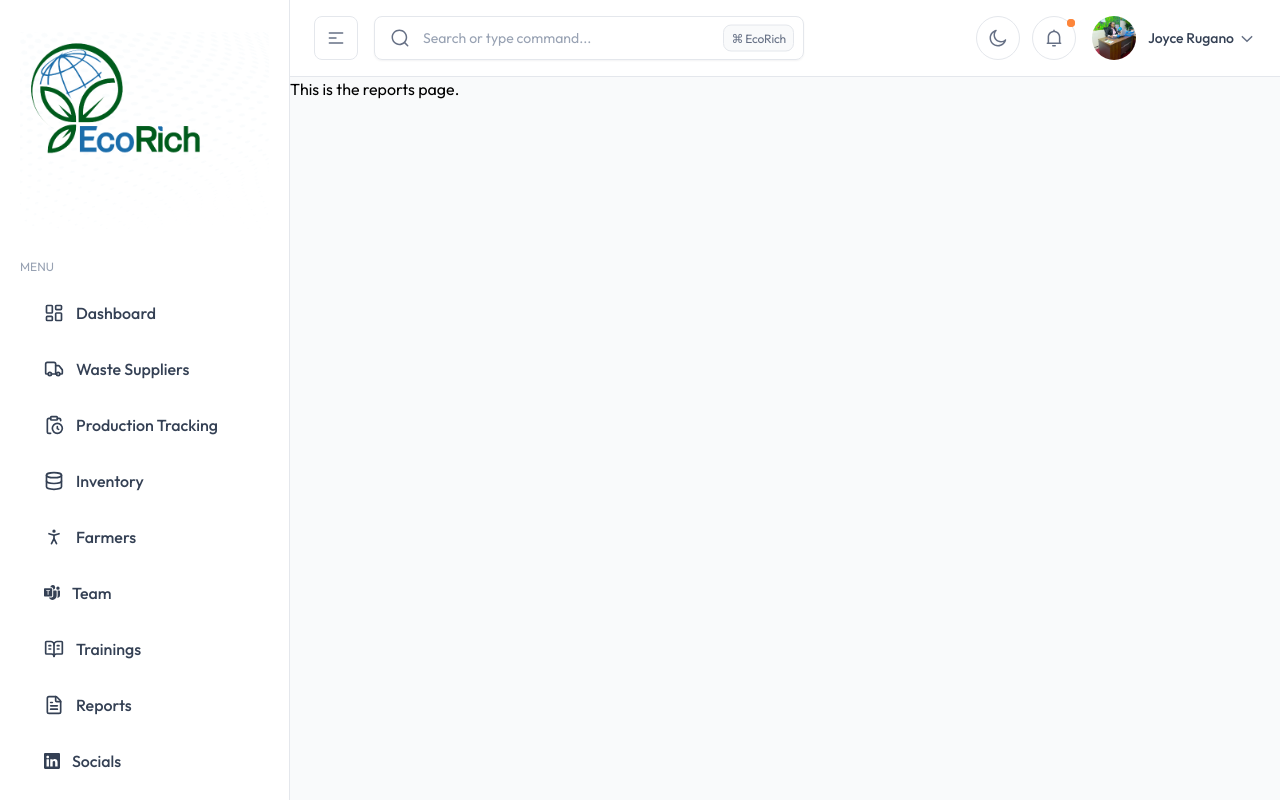
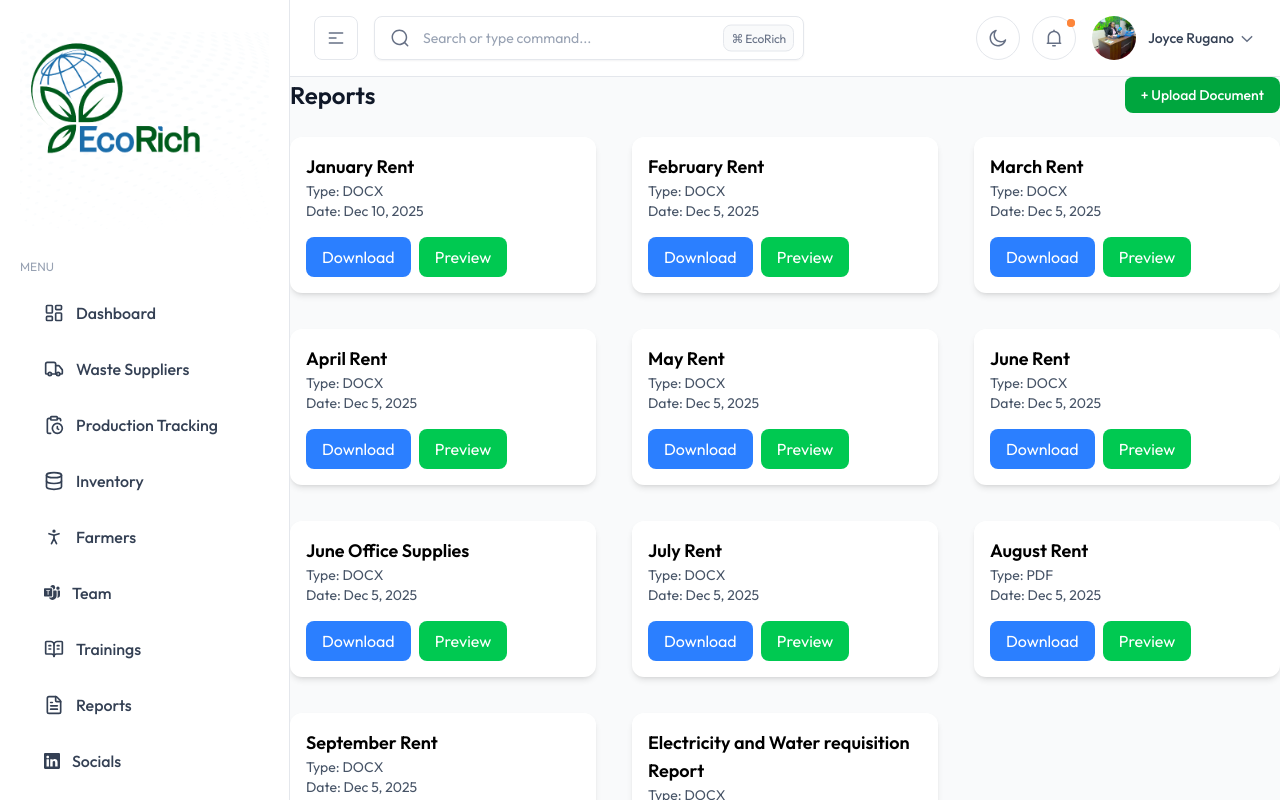
Before and after one commit to Wycliff-Kimani/EcoRich-dashboard, a website built with webpack: page src/reports.html in a window 1280 px wide. Built offline with nearby package versions, Linux system fonts and the light colour scheme.

Commit message:
Updated Reports page

```diff
--- a/package.json
+++ b/package.json
@@ -49,6 +49,7 @@
     "alpinejs": "^3.14.1",
     "apexcharts": "^3.51.0",
     "chart.js": "^4.4.6",
+    "docx-pdf": "^0.0.1",
     "dropzone": "^6.0.0-beta.2",
     "flatpickr": "^4.6.13",
     "fullcalendar": "^6.1.15",
--- /dev/null
+++ b/src/js/reports-js/render-reports.js
@@ -0,0 +1,54 @@
+function renderReportsCards() {
+  const container = document.getElementById("reports-cards-container");
+  reports.forEach((report) => {
+    const card = document.createElement("div");
+    card.className = "bg-white dark:bg-gray-800 p-4 rounded-xl shadow-md";
+    card.innerHTML = `
+      <h3 class="text-lg font-semibold">${report.title}</h3>
+      <p class="text-sm text-gray-600">Type: ${report.type}</p>
+      <p class="text-sm text-gray-600">Date: ${report.date}</p>
+      <div class="mt-4 flex gap-2">
+        <a href="${report.file}" download class="px-4 py-2 bg-blue-500 text-white rounded-lg hover:bg-blue-600">Download</a>
+        <button onclick="previewReport('${report.file}', '${report.type}')" class="px-4 py-2 bg-green-500 text-white rounded-lg hover:bg-green-600">Preview</button>
+      </div>
+    `;
+    container.appendChild(card);
+  });
+}
+
+function previewReport(file, type) {
+  if (type === "PDF") {
+    window.open(file, "_blank");
+    return;
+  }
+
+  if (type === "DOCX") {
+    fetch(file)
+      .then((res) => res.arrayBuffer())
+      .then((buffer) => mammoth.convertToHtml({ arrayBuffer: buffer }))
+      .then((result) => {
+        const previewWindow = window.open("", "_blank");
+        previewWindow.document.write(`
+          <html>
+            <head>
+              <title>Document Preview</title>
+              <style>
+                body { font-family: sans-serif; padding: 20px; }
+              </style>
+            </head>
+            <body>
+              ${result.value}
+            </body>
+          </html>
+        `);
+      })
+      .catch((err) => {
+        console.error(err);
+        alert("Failed to preview document");
+      });
+  }
+}
+
+document.addEventListener("DOMContentLoaded", () => {
+  renderReportsCards();
+});
--- /dev/null
+++ b/src/js/reports-js/reports-data.js
@@ -0,0 +1,87 @@
+const reports = [
+  {
+    id: 1,
+    title: "January Rent",
+    type: "DOCX",
+    date: "Dec 10, 2025",
+    file: "/src/reports/January-Rent.docx",
+  },
+  {
+    id: 2,
+    title: "February Rent",
+    type: "DOCX",
+    date: "Dec 5, 2025",
+    file: "/src/reports/FEBRUARY-Rent.docx",
+  },
+
+  {
+    id: 2,
+    title: "March Rent",
+    type: "DOCX",
+    date: "Dec 5, 2025",
+    file: "/src/reports/March-Rent.docx",
+  },
+
+  {
+    id: 2,
+    title: "April Rent",
+    type: "DOCX",
+    date: "Dec 5, 2025",
+    file: "/src/reports/April-Rent.docx",
+  },
+
+  {
+    id: 2,
+    title: "May Rent",
+    type: "DOCX",
+    date: "Dec 5, 2025",
+    file: "/src/reports/May-Rent.docx",
+  },
+
+  {
+    id: 2,
+    title: "June Rent",
+    type: "DOCX",
+    date: "Dec 5, 2025",
+    file: "/src/reports/JUNE-Rent.docx",
+  },
+  {
+    id: 2,
+    title: "June Office Supplies",
+    type: "DOCX",
+    date: "Dec 5, 2025",
+    file: "/src/reports/JUNE-OFFICE-SUPPLIES-REQUISITION.docx",
+  },
+
+  {
+    id: 2,
+    title: "July Rent",
+    type: "DOCX",
+    date: "Dec 5, 2025",
+    file: "/src/reports/JULY-Rent.docx",
+  },
+
+  {
+    id: 2,
+    title: "August Rent",
+    type: "PDF",
+    date: "Dec 5, 2025",
+    file: "August-Rent.pdf",
+  },
+
+  {
+    id: 2,
+    title: "September Rent",
+    type: "DOCX",
+    date: "Dec 5, 2025",
+    file: "/src/reports/September-Rent.docx",
+  },
+
+  {
+    id: 2,
+    title: "Electricity and Water requisition Report",
+    type: "DOCX",
+    date: "Dec 5, 2025",
+    file: "/src/reports/Electricity-and-water-requesition-form.docx",
+  },
+];
--- a/src/reports.html
+++ b/src/reports.html
@@ -7,7 +7,7 @@
       content="width=device-width, user-scalable=no, initial-scale=1.0, maximum-scale=1.0, minimum-scale=1.0"
     />
     <meta http-equiv="X-UA-Compatible" content="ie=edge" />
-    <title>Calendar | EcoRich Admin Dashboard Template</title>
+    <title>Reports | EcoRich Admin Dashboard Template</title>
   </head>
   <body
     x-data="{ page: 'calendar', 'loaded': true, 'darkMode': false, 'stickyMenu': false, 'sidebarToggle': false, 'scrollTop': false }"
@@ -40,13 +40,30 @@
 
         <!-- ===== Main Content Start ===== -->
 
-        <div class="align-text-bottom">
-          <h1 class="">This is the reports page. <br /></h1>
+        <!-- Reports Header -->
+        <div class="flex items-center justify-between mb-6">
+          <h1 class="text-2xl font-semibold text-gray-900">Reports</h1>
+          <button
+            class="rounded-lg bg-green-600 px-4 py-2 text-sm font-medium text-white hover:bg-green-700"
+          >
+            + Upload Document
+          </button>
+        </div>
+
+        <!-- Reports Cards -->
+        <div
+          class="grid grid-cols-1 md:grid-cols-2 lg:grid-cols-3 gap-9"
+          id="reports-cards-container"
+        >
+          <!-- JS will insert cards -->
         </div>
         <!-- ===== Main Content End ===== -->
       </div>
       <!-- ===== Content Area End ===== -->
     </div>
     <!-- ===== Page Wrapper End ===== -->
+    <script src="/src/js/reports-js/reports-data.js"></script>
+    <script src="/src/js/reports-js/render-reports.js"></script>
+    <script src="https://unpkg.com/mammoth/mammoth.browser.min.js"></script>
   </body>
 </html>
```
Also changed, not shown: 13 other files.
